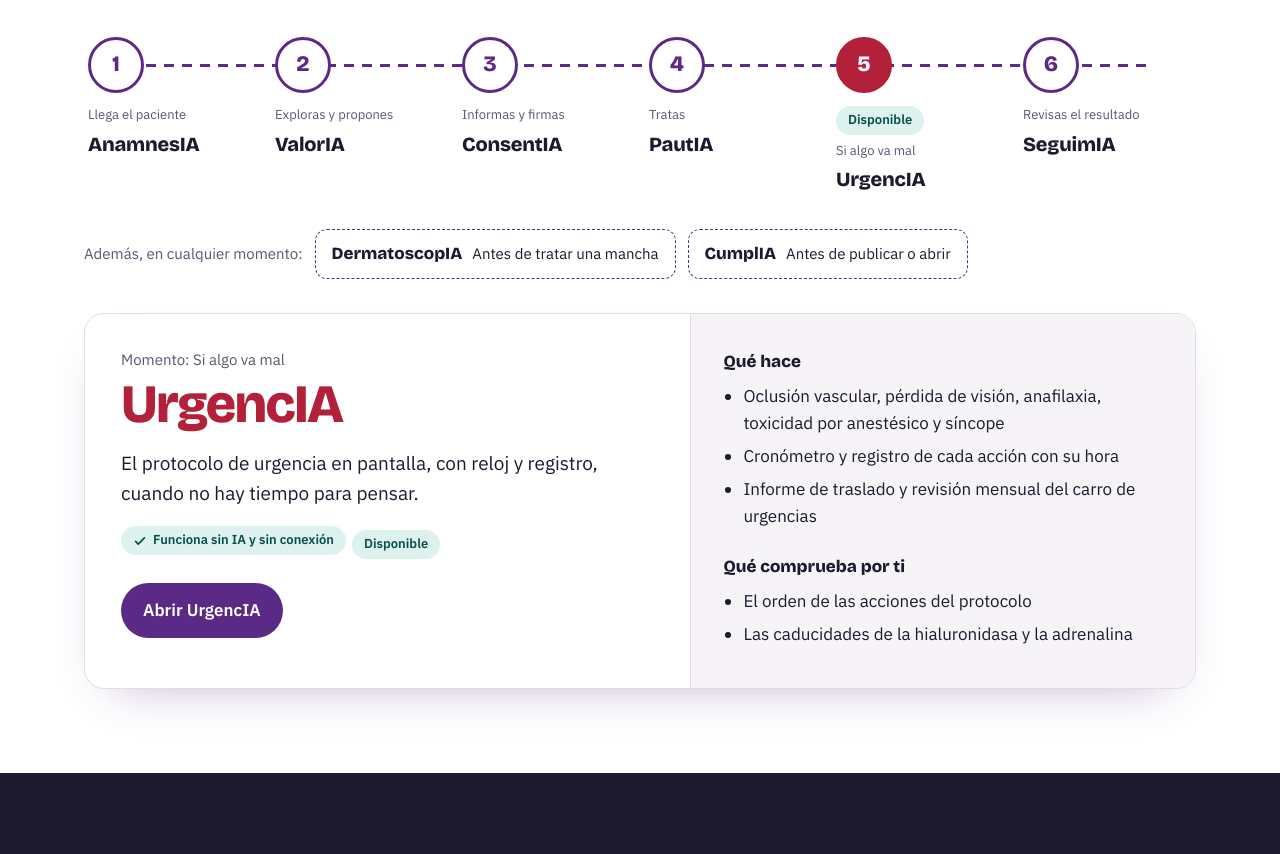
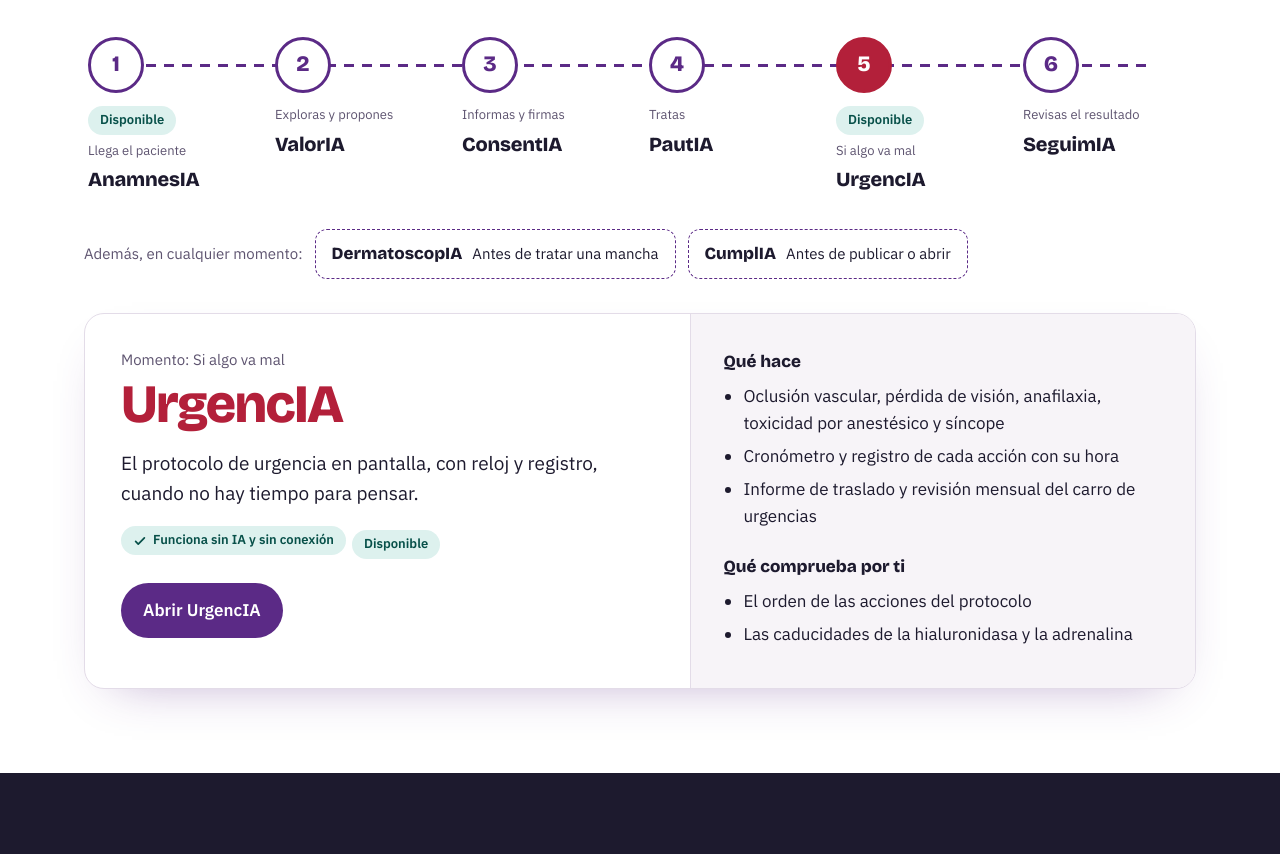
Before and after one commit to fborrasumh/kitesteticia, a plain HTML site: page index.html in a window 1280 px wide. Shown: the part 979-1833 px from the top of the page. Drawn offline with nearby package versions, Linux system fonts and the light colour scheme.

Commit message:
AnamnesIA disponible

```diff
--- a/index.html
+++ b/index.html
@@ -232,7 +232,7 @@ const IC = {
 };
 /* apps del recorrido: [id, ¿urgencia?] — el texto está en T */
 const PASOS = ['anamnesia','valoria','consentia','pautia','urgencia','seguimia'];
-const DISP = {urgencia: 'https://fborrasumh.github.io/urgencia/'};
+const DISP = {urgencia: 'https://fborrasumh.github.io/urgencia/', anamnesia: 'https://fborrasumh.github.io/anamnesia/'};
 const TRANSV = ['dermatoscopia','cumplia'];
 const COMPL = [['esteticia',1],['evidentia'],['doctoralia'],['prismia'],['mentoria'],['manuscriptor'],['posteria'],['esquemia']];
 const T = {
```
